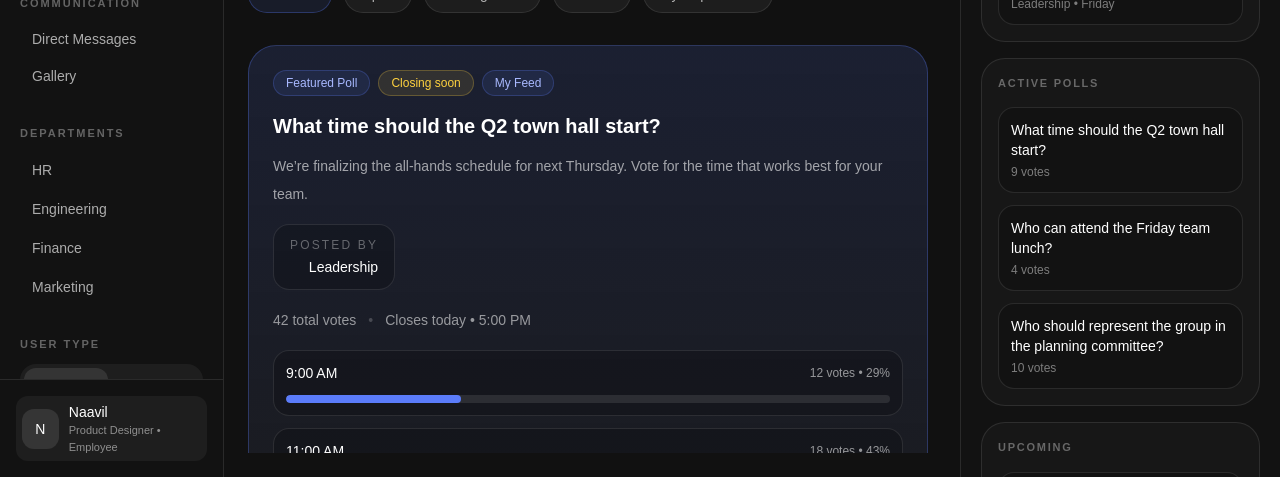
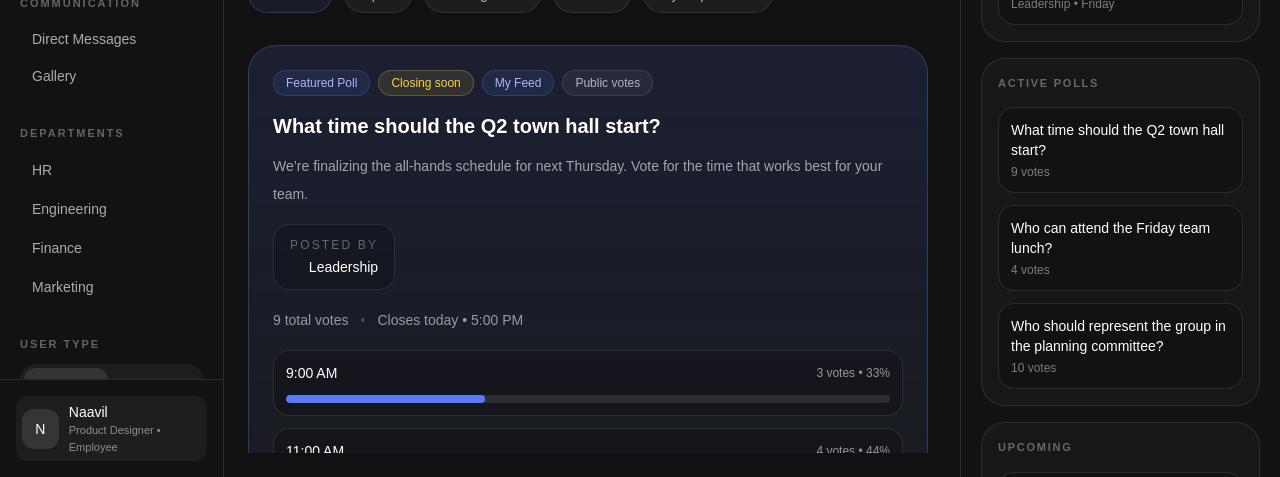
Before and after one commit to Vex131/mindco-intranet-mock, a Next.js app: page /polls in a window 1280 px wide. Shown: the part 323-800 px from the top of the page. Built offline with nearby package versions, Linux system fonts and the light colour scheme.

Commit message:
feat: add poll vote details modal for public results

```diff
--- a/app/(dashboard)/polls/page.tsx
+++ b/app/(dashboard)/polls/page.tsx
@@ -1,132 +1,8 @@
-type SourceType = "feed" | "dm" | "group" | "department";
+"use client";
 
-type PollOptionItem = {
-  label: string;
-  votes: number;
-  percent: number;
-};
-
-type ActivePoll = {
-  id: number;
-  title: string;
-  description: string;
-  status: string;
-  totalVotes: number;
-  closesIn: string;
-  author: string;
-  highlighted?: boolean;
-  sourceType: SourceType;
-  sourceName: string;
-  options: PollOptionItem[];
-};
-
-type ClosedPoll = {
-  id: number;
-  title: string;
-  meta: string;
-  totalVotes: number;
-  sourceType: SourceType;
-  sourceName: string;
-  options: PollOptionItem[];
-};
-
-const activePolls: ActivePoll[] = [
-  {
-    id: 1,
-    title: "What time should the Q2 town hall start?",
-    description:
-      "We’re finalizing the all-hands schedule for next Thursday. Vote for the time that works best for your team.",
-    status: "Closing soon",
-    totalVotes: 42,
-    closesIn: "Closes today • 5:00 PM",
-    author: "Leadership",
-    highlighted: true,
-    sourceType: "feed",
-    sourceName: "My Feed",
-    options: [
-      {label: "9:00 AM", votes: 12, percent: 29},
-      {label: "11:00 AM", votes: 18, percent: 43},
-      {label: "2:00 PM", votes: 12, percent: 29},
-    ],
-  },
-  {
-    id: 2,
-    title: "Should the team lunch happen this Friday?",
-    description: "Help us decide whether to lock in the lunch booking for this week.",
-    status: "Open",
-    totalVotes: 18,
-    closesIn: "2 days left",
-    author: "Aisha Rafi",
-    sourceType: "dm",
-    sourceName: "Direct Message",
-    options: [
-      {label: "Yes", votes: 10, percent: 56},
-      {label: "No", votes: 4, percent: 22},
-      {label: "Need more details", votes: 4, percent: 22},
-    ],
-  },
-  {
-    id: 3,
-    title: "Preferred onboarding format for new hires?",
-    description: "We’re refining the first-week experience for incoming team members.",
-    status: "Open",
-    totalVotes: 27,
-    closesIn: "4 days left",
-    author: "HR Working Group",
-    sourceType: "group",
-    sourceName: "Private Group",
-    options: [
-      {label: "In-person", votes: 8, percent: 30},
-      {label: "Hybrid", votes: 13, percent: 48},
-      {label: "Self-paced digital", votes: 6, percent: 22},
-    ],
-  },
-  {
-    id: 4,
-    title: "Preferred release review window?",
-    description: "Engineering leads are aligning on a review window for the next release cycle.",
-    status: "Open",
-    totalVotes: 31,
-    closesIn: "1 day left",
-    author: "Engineering Leads",
-    sourceType: "department",
-    sourceName: "Engineering",
-    options: [
-      {label: "Tuesday morning", votes: 7, percent: 23},
-      {label: "Wednesday afternoon", votes: 15, percent: 48},
-      {label: "Friday morning", votes: 9, percent: 29},
-    ],
-  },
-];
-
-const closedPolls: ClosedPoll[] = [
-  {
-    id: 5,
-    title: "Preferred release review window?",
-    meta: "Closed yesterday • 31 votes",
-    totalVotes: 31,
-    sourceType: "department",
-    sourceName: "Engineering",
-    options: [
-      {label: "Tuesday morning", votes: 7, percent: 23},
-      {label: "Wednesday afternoon", votes: 15, percent: 48},
-      {label: "Friday morning", votes: 9, percent: 29},
-    ],
-  },
-  {
-    id: 6,
-    title: "Best topic for the next wellness session?",
-    meta: "Closed 2 days ago • 24 votes",
-    totalVotes: 24,
-    sourceType: "group",
-    sourceName: "Private Group",
-    options: [
-      {label: "Stress management", votes: 11, percent: 46},
-      {label: "Ergonomics at work", votes: 8, percent: 33},
-      {label: "Sleep and recovery", votes: 5, percent: 21},
-    ],
-  },
-];
+import {useState} from "react";
+import type {ActivePoll, ClosedPoll, PollOptionItem, SourceType, VoteVisibility} from "@/lib/mock-data";
+import {activePolls, closedPolls} from "@/lib/mock-data";
 
 function PollOption({label, votes, percent}: PollOptionItem) {
   return (
@@ -172,7 +48,87 @@ function SourceBadge({sourceType, sourceName}: {sourceType: SourceType; sourceNa
   return <span className={`rounded-full border px-3 py-1 text-xs font-medium ${styles}`}>{sourceName}</span>;
 }
 
-function PollCard({poll}: {poll: ActivePoll}) {
+function VoteVisibilityBadge({voteVisibility}: {voteVisibility: VoteVisibility}) {
+  return (
+    <span className="rounded-full border border-white/10 bg-white/5 px-3 py-1 text-xs text-white/65">
+      {voteVisibility === "public" ? "Public votes" : "Anonymous votes"}
+    </span>
+  );
+}
+
+function PollResultsModal({
+  open,
+  onClose,
+  poll,
+}: {
+  open: boolean;
+  onClose: () => void;
+  poll: ActivePoll | ClosedPoll | null;
+}) {
+  if (!open || !poll) return null;
+
+  return (
+    <div className="fixed inset-0 z-50 flex items-center justify-center bg-black/70 px-4">
+      <div className="w-full max-w-2xl rounded-[28px] border border-white/10 bg-[#171717] p-6 shadow-2xl">
+        <div className="flex items-start justify-between gap-4">
+          <div>
+            <p className="text-sm uppercase tracking-[0.2em] text-[#5B7CFA]">Vote Details</p>
+            <h2 className="mt-2 text-2xl font-semibold text-white">{poll.title}</h2>
+            <p className="mt-2 text-sm text-white/55">
+              {poll.voteVisibility === "public"
+                ? "Visible voters by option"
+                : "This poll is anonymous. Voter identities are hidden."}
+            </p>
+          </div>
+
+          <button
+            onClick={onClose}
+            className="rounded-xl border border-white/10 bg-white/5 px-3 py-2 text-sm text-white/70 hover:bg-white/10"
+          >
+            Close
+          </button>
+        </div>
+
+        <div className="mt-6 space-y-4">
+          {poll.options.map((option) => (
+            <div
+              key={option.label}
+              className="rounded-2xl border border-white/10 bg-black/20 p-4"
+            >
+              <div className="flex items-center justify-between gap-3">
+                <p className="text-sm font-medium text-white">{option.label}</p>
+                <p className="text-xs text-white/50">
+                  {option.votes} votes • {option.percent}%
+                </p>
+              </div>
+
+              {poll.voteVisibility === "public" ? (
+                <div className="mt-3 flex flex-wrap gap-2">
+                  {option.voters?.length ? (
+                    option.voters.map((voter) => (
+                      <span
+                        key={voter.id}
+                        className="rounded-full border border-white/10 bg-white/5 px-2.5 py-1 text-xs text-white/65"
+                      >
+                        {voter.name}
+                      </span>
+                    ))
+                  ) : (
+                    <p className="text-xs text-white/40">No voter details available</p>
+                  )}
+                </div>
+              ) : (
+                <p className="mt-3 text-xs text-white/40">Voter identities hidden</p>
+              )}
+            </div>
+          ))}
+        </div>
+      </div>
+    </div>
+  );
+}
+
+function PollCard({poll, onShowResults}: {poll: ActivePoll; onShowResults: (poll: ActivePoll) => void}) {
   return (
     <article
       className={`rounded-[28px] border p-6 ${
@@ -195,6 +151,7 @@ function PollCard({poll}: {poll: ActivePoll}) {
               sourceType={poll.sourceType}
               sourceName={poll.sourceName}
             />
+            <VoteVisibilityBadge voteVisibility={poll.voteVisibility} />
           </div>
 
           <h2 className="mt-4 text-xl font-semibold text-white">{poll.title}</h2>
@@ -228,6 +185,16 @@ function PollCard({poll}: {poll: ActivePoll}) {
         <button className="rounded-xl border border-white/10 bg-white/5 px-4 py-2.5 text-sm text-white/75 transition hover:bg-white/10">
           Open post
         </button>
+
+        {poll.voteVisibility === "public" ? (
+          <button
+            onClick={() => onShowResults(poll)}
+            className="rounded-xl border border-white/10 bg-white/5 px-4 py-2.5 text-sm text-white/75 transition hover:bg-white/10"
+          >
+            Show voters
+          </button>
+        ) : null}
+
         <button className="rounded-xl border border-white/10 bg-white/5 px-4 py-2.5 text-sm text-white/75 transition hover:bg-white/10">
           Share
         </button>
@@ -236,9 +203,65 @@ function PollCard({poll}: {poll: ActivePoll}) {
   );
 }
 
+function ClosedPollCard({poll, onShowResults}: {poll: ClosedPoll; onShowResults: (poll: ClosedPoll) => void}) {
+  return (
+    <article className="rounded-2xl border border-white/10 bg-black/20 p-5">
+      <div className="flex flex-wrap items-center justify-between gap-3">
+        <div className="flex flex-wrap items-center gap-2">
+          <StatusBadge status="Closed" />
+          <SourceBadge
+            sourceType={poll.sourceType}
+            sourceName={poll.sourceName}
+          />
+          <VoteVisibilityBadge voteVisibility={poll.voteVisibility} />
+        </div>
+      </div>
+
+      <p className="mt-4 text-base font-semibold text-white">{poll.title}</p>
+      <p className="mt-2 text-sm text-white/50">{poll.meta}</p>
+      <p className="mt-2 text-sm text-white/55">{poll.totalVotes} total votes</p>
+
+      <div className="mt-4 space-y-3">
+        {poll.options.map((option) => (
+          <PollOption
+            key={option.label}
+            label={option.label}
+            votes={option.votes}
+            percent={option.percent}
+          />
+        ))}
+      </div>
+
+      <div className="mt-5 border-t border-white/10 pt-4">
+        {poll.voteVisibility === "public" ? (
+          <button
+            onClick={() => onShowResults(poll)}
+            className="rounded-xl border border-white/10 bg-white/5 px-4 py-2.5 text-sm text-white/75 hover:bg-white/10"
+          >
+            Show voters
+          </button>
+        ) : null}
+      </div>
+    </article>
+  );
+}
+
 export default function PollsPage() {
   const featuredPoll = activePolls.find((poll) => poll.highlighted);
   const regularPolls = activePolls.filter((poll) => !poll.highlighted);
+
+  const [selectedPoll, setSelectedPoll] = useState<ActivePoll | ClosedPoll | null>(null);
+  const [resultsOpen, setResultsOpen] = useState(false);
+
+  const handleShowResults = (poll: ActivePoll | ClosedPoll) => {
+    setSelectedPoll(poll);
+    setResultsOpen(true);
+  };
+
+  const handleCloseResults = () => {
+    setResultsOpen(false);
+    setSelectedPoll(null);
+  };
 
   return (
     <div className="h-full min-h-0 overflow-y-auto pr-2 chat-scrollbar">
@@ -287,13 +310,19 @@ export default function PollsPage() {
           ))}
         </section>
 
-        {featuredPoll ? <PollCard poll={featuredPoll} /> : null}
+        {featuredPoll ? (
+          <PollCard
+            poll={featuredPoll}
+            onShowResults={handleShowResults}
+          />
+        ) : null}
 
         <section className="space-y-5">
           {regularPolls.map((poll) => (
             <PollCard
               key={poll.id}
               poll={poll}
+              onShowResults={handleShowResults}
             />
           ))}
         </section>
@@ -311,39 +340,21 @@ export default function PollsPage() {
 
           <div className="mt-5 grid gap-4 xl:grid-cols-2">
             {closedPolls.map((poll) => (
-              <article
+              <ClosedPollCard
                 key={poll.id}
-                className="rounded-2xl border border-white/10 bg-black/20 p-5"
-              >
-                <div className="flex flex-wrap items-center justify-between gap-3">
-                  <div className="flex flex-wrap items-center gap-2">
-                    <StatusBadge status="Closed" />
-                    <SourceBadge
-                      sourceType={poll.sourceType}
-                      sourceName={poll.sourceName}
-                    />
-                  </div>
-                </div>
-
-                <p className="mt-4 text-base font-semibold text-white">{poll.title}</p>
-                <p className="mt-2 text-sm text-white/50">{poll.meta}</p>
-                <p className="mt-2 text-sm text-white/55">{poll.totalVotes} total votes</p>
-
-                <div className="mt-4 space-y-3">
-                  {poll.options.map((option) => (
-                    <PollOption
-                      key={option.label}
-                      label={option.label}
-                      votes={option.votes}
-                      percent={option.percent}
-                    />
-                  ))}
-                </div>
-              </article>
+                poll={poll}
+                onShowResults={handleShowResults}
+              />
             ))}
           </div>
         </section>
       </div>
+
+      <PollResultsModal
+        open={resultsOpen}
+        onClose={handleCloseResults}
+        poll={selectedPoll}
+      />
     </div>
   );
 }
```
